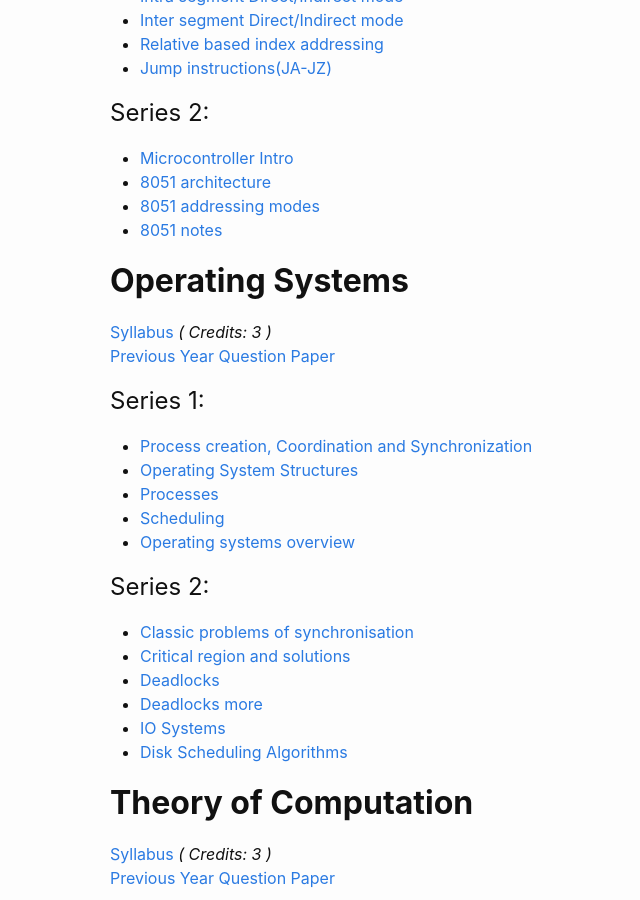
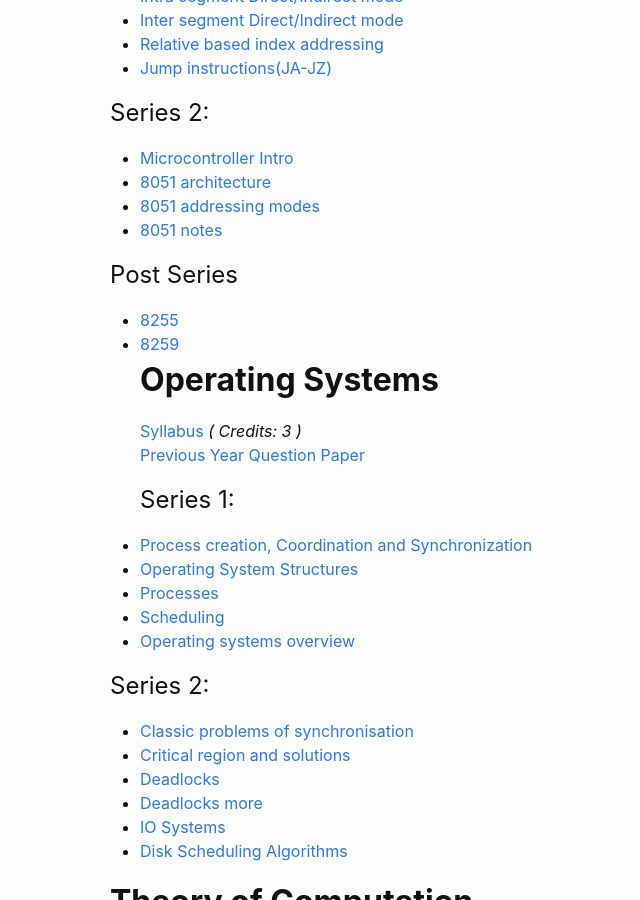
Before and after one commit to IT-GECBH/2020, a Jekyll site: the page built from resources.md, in a window 1280 px wide and 900 px high, scrolled down 1338 px. Shown: the whole window, without its empty margins (160-800 px from the left). Built offline with Jekyll 4.4.1, drawn with Linux system fonts in a browser that asks for light colours.

Commit message:
Update resources.md

```diff
--- a/resources.md
+++ b/resources.md
@@ -56,7 +56,11 @@ permalink: /resources/
 * [8051 architecture][8051arch]
 * [8051 addressing modes][8051add]
 * [8051 notes][8051notes]
+<br/>
 
+# Post Series
+* [8255][micro-8255]
+* [8259][micro-8259]
 ## **Operating Systems**
 [Syllabus][os-syll] *( Credits: 3 )*  <br/>
 [Previous Year Question Paper][os-prev]
@@ -129,6 +133,8 @@ permalink: /resources/
 [8051arch]: /resources/MICROPROCESSOR/series2/8051arch.ppt
 [8051add]: /resources/MICROPROCESSOR/series2/addressingmodes8051.ppt
 [8051notes]: /resources/MICROPROCESSOR/series2/8051mc-notes-121004121921-phpapp01.pdf
+[micro-8255]: /resources/MICROPROCESSOR/series2/8255.ppt
+[micro-8259]: /resources/MICROPROCESSOR/series2/8259.ppt
 
 [os-prev]: /resources/OS/IT305-A.pdf
 [os-syll]: /resources/OS/IT305_Operating_systems.pdf
```
